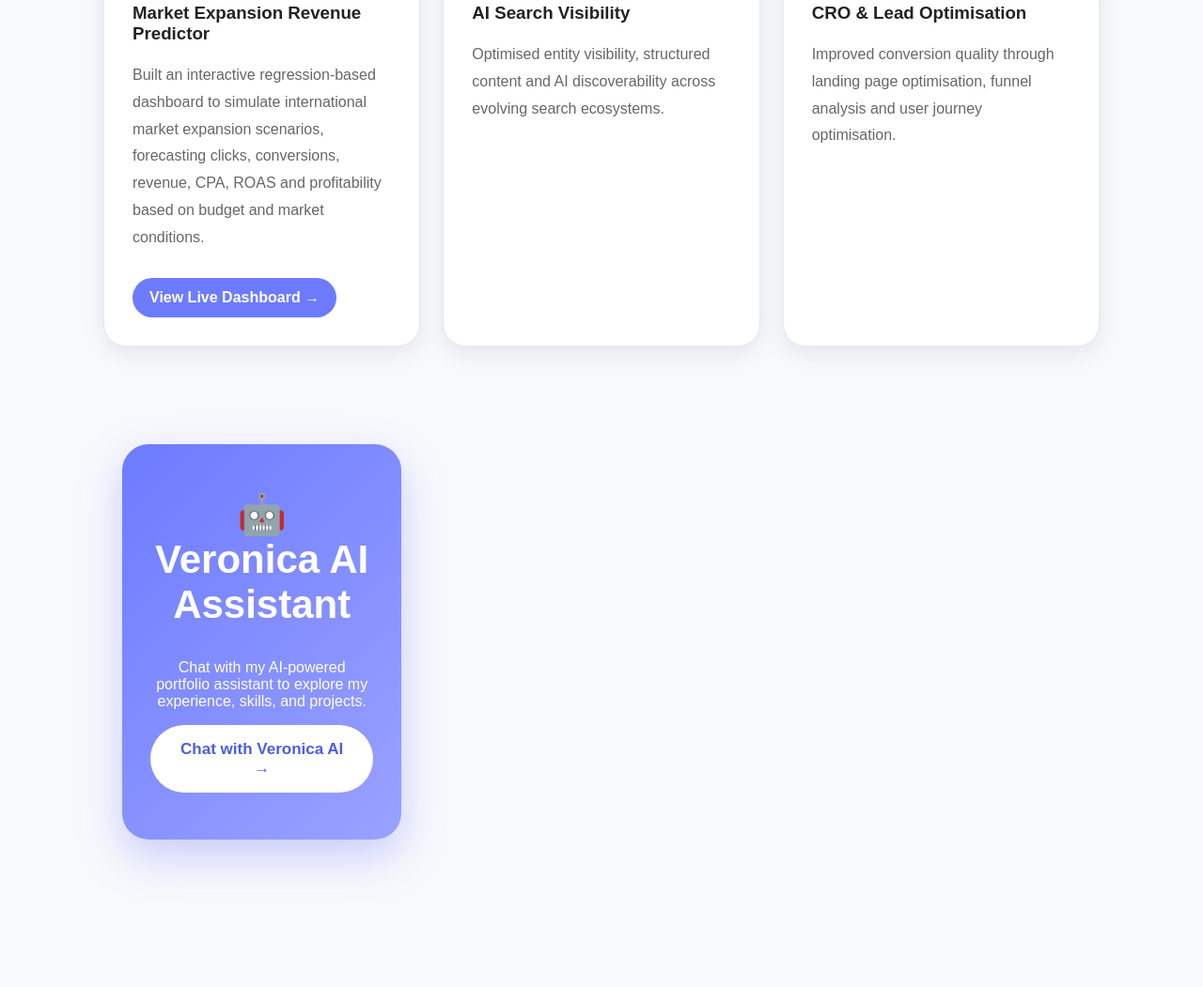
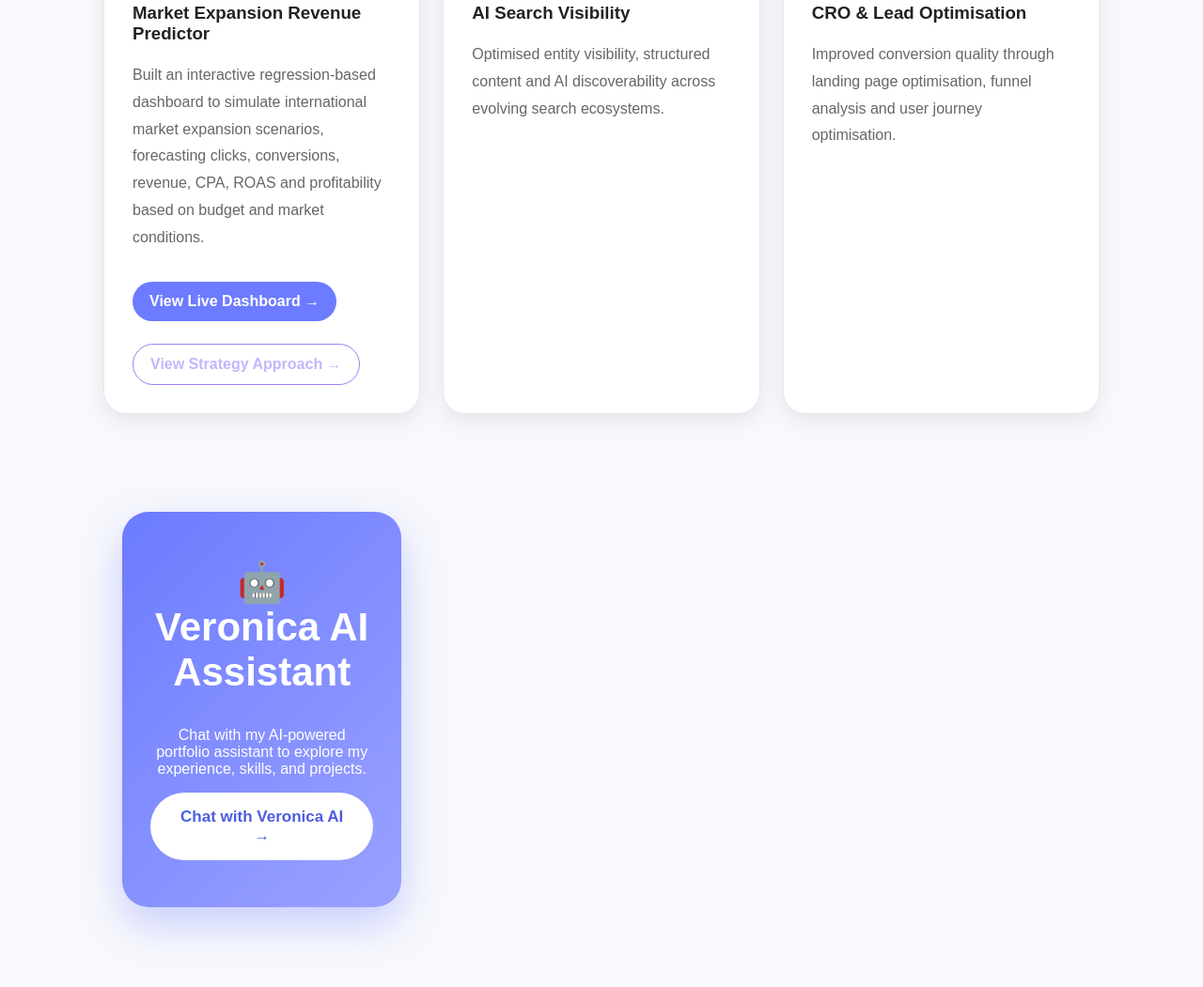
Before and after one commit to veronicapasqualin/veronicapasqualin.github.io, a plain HTML site: page index.html in a window 1280 px wide. Shown: the part 1488-2539 px from the top of the page at 94% size. Drawn offline with Linux system fonts and the light colour scheme.

Commit message:
Update index.html

```diff
--- a/index.html
+++ b/index.html
@@ -202,7 +202,18 @@ h2 {
   border-radius: 999px;
   font-weight: 600;
 }
+.project-actions {
+  display: flex;
+  flex-wrap: wrap;
+  gap: 12px;
+  margin-top: 20px;
+}
 
+.secondary-link {
+  background: transparent;
+  border: 1px solid rgba(139, 92, 246, 0.8);
+  color: #c4b5fd;
+}
 .project-link:hover {
   background: var(--accent-dark);
   text-decoration: none;
@@ -421,9 +432,15 @@ footer {
         Built an interactive regression-based dashboard to simulate international market expansion scenarios,
         forecasting clicks, conversions, revenue, CPA, ROAS and profitability based on budget and market conditions.
       </p>
-      <a href="https://international-revenue-predictor-ncyvdmrivaappxspexkgoql.streamlit.app/" target="_blank" class="project-link">
-        View Live Dashboard →
-      </a>
+      <div class="project-actions">
+  <a href="international-revenue-predictor.html" class="project-link">
+    View Live Dashboard →
+  </a>
+
+  <a href="market-entry-strategy.html" class="project-link secondary-link">
+    View Strategy Approach →
+  </a>
+</div>
     </div>
 
     <div class="card">
```
